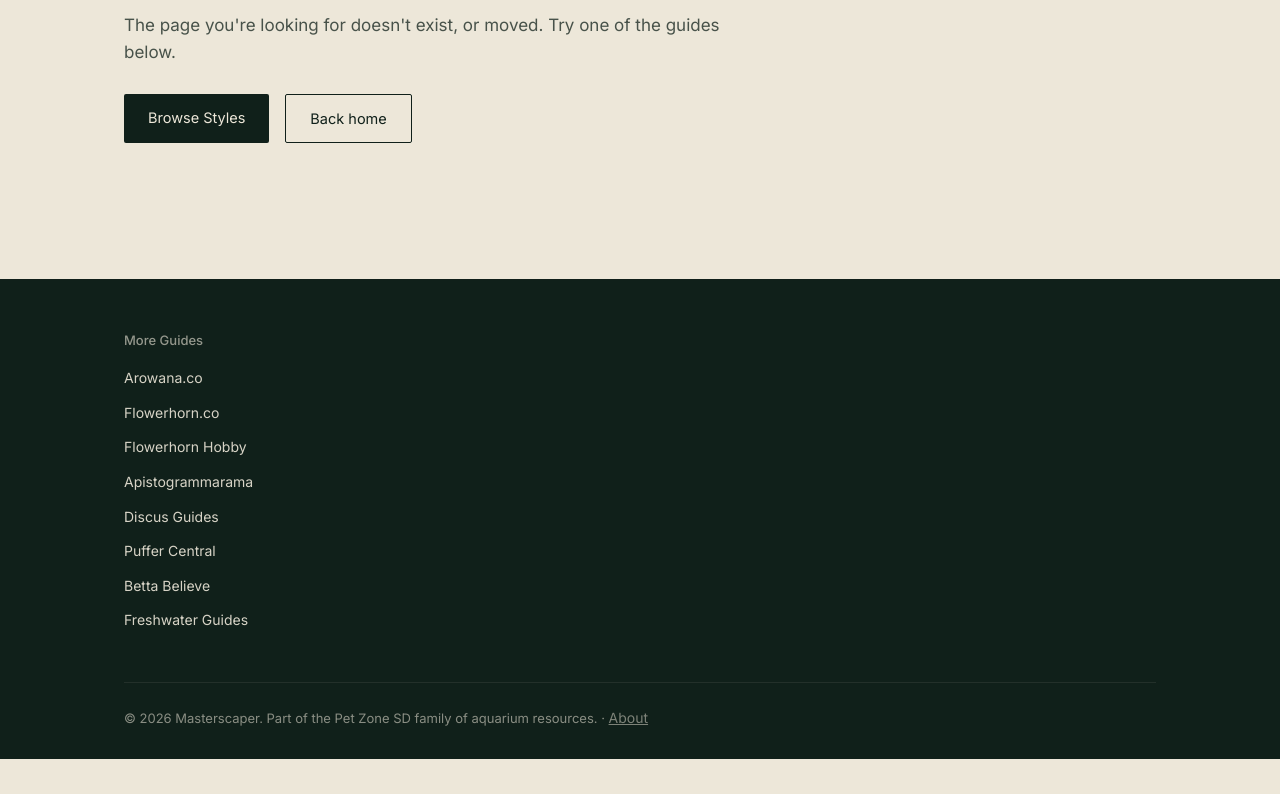
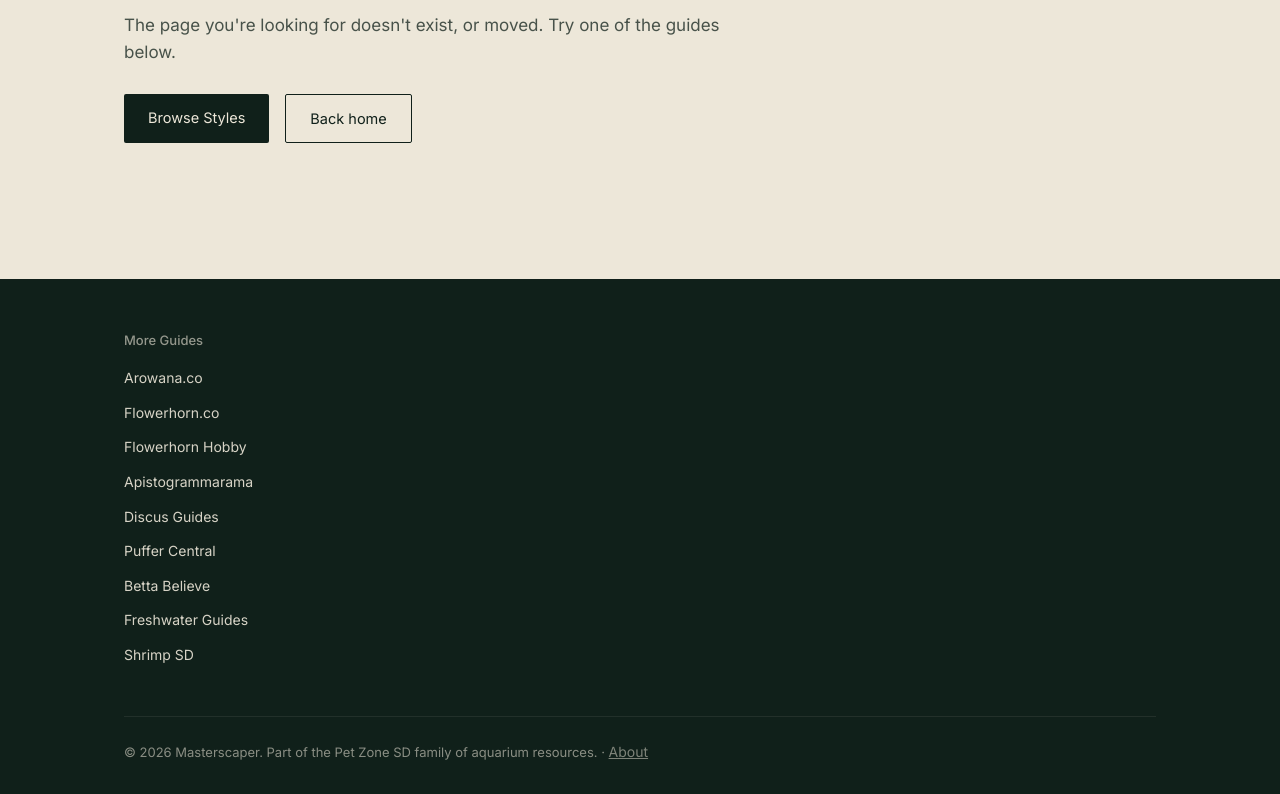
Before and after one commit to petzonesd/masterscaper, a plain HTML site: page 404.html in a window 1280 px wide. Shown: the part 320-1114 px from the top of the page. Before the commit the page ends 1079 px from the top, so only its background shows below. Drawn offline with Linux system fonts and the light colour scheme.

Commit message:
Add Shrimp SD to all 8 pages' footer sibling links
shrimpsd.com launched on its own repo/domain in early October and
hasn't been added to this site's "More Guides" footer list yet, even
though it already links every other Pet Zone SD spoke site. Closes
that gap.

Co-Authored-By: Claude Sonnet 5 <noreply@anthropic.com>
Claude-Session: https://claude.ai/code/session_01GuJHCWbLpUZKEzyPeVr2WG

```diff
--- a/404.html
+++ b/404.html
@@ -56,6 +56,7 @@
           <li><a href="https://puffercentral.com" target="_blank" rel="noopener">Puffer Central</a></li>
           <li><a href="https://bettabelieve.com" target="_blank" rel="noopener">Betta Believe</a></li>
           <li><a href="https://freshwaterguides.com" target="_blank" rel="noopener">Freshwater Guides</a></li>
+          <li><a href="https://shrimpsd.com" target="_blank" rel="noopener">Shrimp SD</a></li>
         </ul>
       </div>
     </div>
```
Also changed, not shown: about/index.html (+1 -0 lines), gallery/index.html (+1 -0 lines), glossary/index.html (+1 -0 lines), index.html (+1 -0 lines), progression/index.html (+1 -0 lines), styles/index.html (+1 -0 lines), techniques/index.html (+1 -0 lines).
